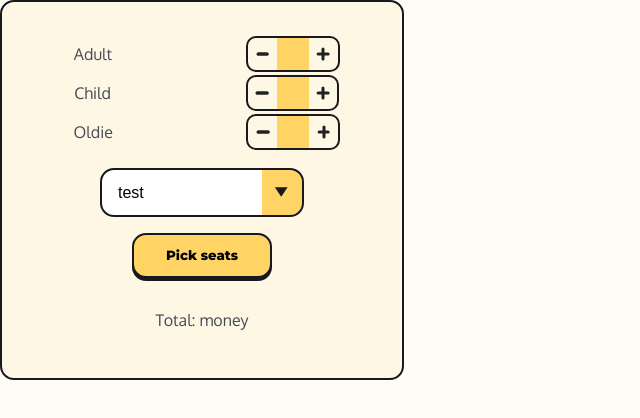
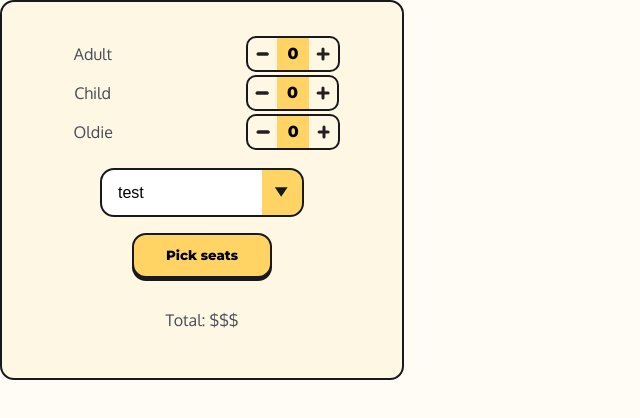
Before and after one commit to NervousNerve/filmvisarna-lewandowski, a React (Create React App) app: page / in a window 1280 px wide. Shown: the top 418 px of the page, without its empty margins (0-640 px from the left). Built offline with nearby package versions, Linux system fonts and the light colour scheme; no server answers.

Commit message:
Created priceClass variables and onClick function

```diff
--- a/src/components/Booking.js
+++ b/src/components/Booking.js
@@ -1,7 +1,12 @@
+import { useState } from "react";
 import styles from "../css/Booking.module.css";
 import NumberInput from "./NumberInput";
 
 const Booking = () => {
+  const [adult, setAdult] = useState(0);
+  const [child, setChild] = useState(0);
+  const [oldie, setOldie] = useState(0);
+
   return (
     <div className={styles.bookingWrapper}>
       <div className={styles.pricetypeWrapper}>
@@ -31,7 +36,7 @@ const Booking = () => {
       </div>
 
       <div className={styles.totalPrice}>
-        <p>Total: money</p>
+        <p>Total: $$$</p>
       </div>
     </div>
   );
--- a/src/components/NumberInput.jsx
+++ b/src/components/NumberInput.jsx
@@ -1,12 +1,25 @@
+import { useState } from "react";
 import style from "../css/NumberInput.module.css";
 
 const NumberInput = () => {
+  const [value, setValue] = useState(0);
+
+  const decrease = () => {
+    console.log("click");
+  };
+
   return (
     <div className={style.numberInput}>
-      <button></button>
-      {/* Onclick behövs senare för att få knapparna att fungera */}
-      <input className={style.quantity} min="0" name="quantity" type="number" />
-      <button className={style.plus}></button>
+      <button className="minusBtn" onClick={decrease} />
+      <input
+        className={style.quantity}
+        min="0"
+        name="quantity"
+        type="number"
+        defaultValue={value}
+        /* onChange="`onChangeMethod + ${i}`" */
+      />
+      <button className={style.plus} />
     </div>
   );
 };
```
